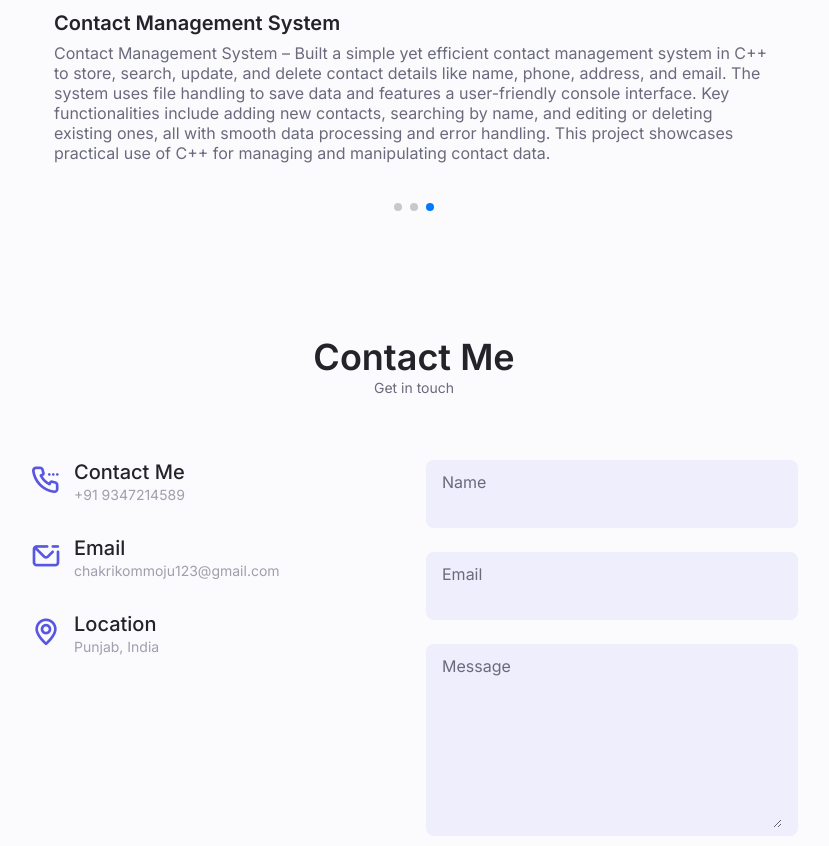
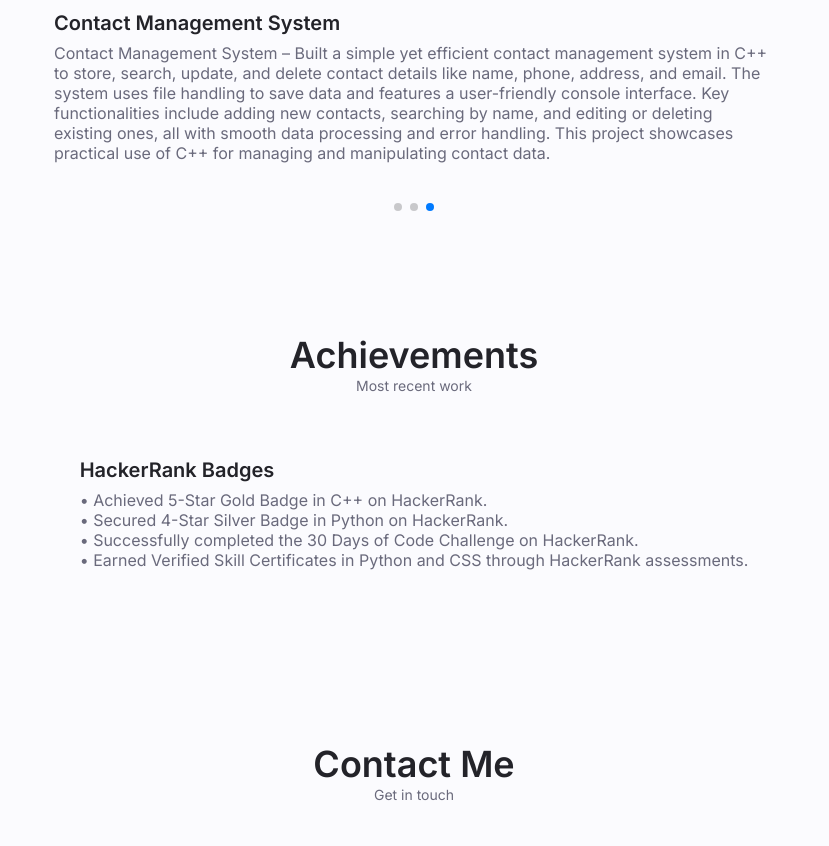
Before and after one commit to Chakradhar-0208/Portfolio, a plain HTML site: page index.html in a window 1280 px wide. Shown: the part 4579-5425 px from the top of the page, without its empty margins (226-1055 px from the left). Drawn offline with nearby package versions, Linux system fonts and the light colour scheme.

Commit message:
Added Achievements

```diff
--- a/index.html
+++ b/index.html
@@ -431,48 +431,7 @@
                           ></i>
                           <p>Scored an aggregate of 7.65 CGPA till now.</p>
                         </li>
-                        <!-- <li class="services__modal-service">
-                          <i
-                            class="uil uil-check-circle services__modal-icon"
-                          ></i>
-                          <!-- <p>
-                            Student coordinator in media and
-                            publication club of the college.
-                          </p> -->
-                        <!-- </li>
-                        <li class="services__modal-service">
-                          <i
-                            class="uil uil-check-circle services__modal-icon"
-                          ></i> -->
-                          <!-- <p>
-                            Club Advisor for GeekHub.
-                          </p> -->
-                        <!-- </li>
-                        <li class="services__modal-service">
-                          <i
-                            class="uil uil-check-circle services__modal-icon"
-                          ></i> -->
-                          <!-- <p>
-                            CodeBlaze hackathon winners under open innovation.
-                          </p> -->
-                        <!-- </li>
-                        <li class="services__modal-service">
-                          <i
-                            class="uil uil-check-circle services__modal-icon"
-                          ></i> -->
-                          <!-- <p>
-                            Runners in Edu-Vitality Hackathon in the track of AI in Education.
-                          </p> -->
-                        <!-- </li>
-                        <li class="services__modal-service">
-                          <i
-                            class="uil uil-check-circle services__modal-icon"
-                          ></i> -->
-                          <!-- <p>
-                            Finalist in Dark Pattern Buster Hackathon conducted by Department of Consumer Affairs of India.
-                          </p> -->
-                        <!-- </li>
-                         -->
+
                       </ul>
                     </div>
                   </div>
@@ -552,6 +511,16 @@
               </div>
 
             </div>
+            <!-- Certificate 6 -->
+            <div class="portfolio__content grid swiper-slide">
+              <img src="assets/img/css-certificate.png" class="portfolio__img" />
+              <div class="portfolio__data">
+                <h3 class="portfolio__title">HackerRank</h3>
+                <p class="portfolio__description">
+                  Successfully completed the CSS (Basic) course on HackerRank.
+                </p>
+              </div>
+            </div>
             <!-- Certificate 4 -->
             <div class="portfolio__content grid swiper-slide">
               <img src="assets/img/computer_networks.jpeg" class="portfolio__img" />
@@ -572,6 +541,7 @@
                 </p>
               </div>
             </div>
+
 
 
 
@@ -607,20 +577,7 @@
                 <h3 class="portfolio__title">Video Game Sales Dashboard
                 </h3>
                 <p class="portfolio__description">Designed an interactive Video Game Sales Dashboard using Microsoft Excel, enabling users to effectively visualize and analyze global sales data across multiple platforms and genres. The dashboard includes dynamic charts, slicers, and pivot tables for filtering by year, region, and publisher. Implemented automated data summaries, conditional formatting, and clean UI elements to enhance usability and decision-making. Emphasized data integrity through structured data cleaning and consistent formatting to support accurate reporting and insights.</p>
-                <!-- <a
-                  href="https://github.com/Venkateeshh/DarkSurfer-Extension"
-                  class="button button--flex button--small portfolio__button"
-                >
-                  GitHub Repository
-                  <i class="uil uil-external-link-alt button__icon"></i>
-                </a>
-                <a
-                  href="https://darksurfer.streamlit.app/"
-                  class="button button--flex button--small portfolio__button"
-                >
-                  See Live
-                  <i class="uil uil-external-link-alt button__icon"></i>
-                </a> -->
+
               </div>
             </div>
             <!-- ------------------------portfollio 2-------------------- -->
@@ -640,20 +597,7 @@
 <br>
 Website Link: <span><a  style="color: rgb(107, 107, 107);text-decoration: underline;" href="https://theobroma-clone.vercel.app/">theobroma-clone.vercel.app</a></span>
                 </p>
-                <!--<a
-                  href="https://github.com/Venkateeshh/Weather-App"
-                  class="button button--flex button--small portfolio__button"
-                >
-                  GitHub Repository
-                  <i class="uil uil-external-link-alt button__icon"></i>
-                </a>
-                <a
-                  href="https://venkateeshh.github.io/Weather-App/"
-                  class="button button--flex button--small portfolio__button"
-                >
-                  See Live
-                  <i class="uil uil-external-link-alt button__icon"></i>
-                </a> -->
+
               </div>
             </div>
 
@@ -666,82 +610,11 @@ Website Link: <span><a  style="color: rgb(107, 107, 107);text-decoration: underl
                 <p class="portfolio__description">
                   Contact Management System – Built a simple yet efficient contact management system in C++ to store, search, update, and delete contact details like name, phone, address, and email. The system uses file handling to save data and features a user-friendly console interface. Key functionalities include adding new contacts, searching by name, and editing or deleting existing ones, all with smooth data processing and error handling. This project showcases practical use of C++ for managing and manipulating contact data.
                 </p>
-                <!-- <a
-                  href="https://github.com/Venkateeshh/Spotify-Clone"
-                  class="button button--flex button--small portfolio__button"
-                >
-                  GitHub Repository
-                  <i class="uil uil-external-link-alt button__icon"></i>
-                </a>
-                <a
-                  href="https://venkateeshh.github.io/Spotify-Clone/"
-                  class="button button--flex button--small portfolio__button"
-                >
-                  See Live
-                  <i class="uil uil-external-link-alt button__icon"></i>
-                </a> -->
+
               </div>
             </div>
-            <!-- ------------------------portfollio 4-------------------- -->
-            <!-- <div class="portfolio__content grid swiper-slide">
-              <img src="assets/img/portfolio3.png" class="portfolio__img" />
 
-              <div class="portfolio__data">
-                <h3 class="portfolio__title">Language Translator</h3>
-                <p class="portfolio__description">
-                  This language translator web app is a user-friendly tool built
-                  with HTML, CSS, and JavaScript. It leverages Google Translate
-                  API to seamlessly translate text between multiple languages.
-                  The app features a simple interface, ensuring smooth
-                  performance across devices..
-                </p>
-                <a
-                  href="https://github.com/Venkateeshh/Js-Language-Translator"
-                  class="button button--flex button--small portfolio__button"
-                >
-                  GitHub Repository
-                  <i class="uil uil-external-link-alt button__icon"></i>
-                </a>
-                <a
-                  href="https://venkateeshh.github.io/Js-Language-Translator/"
-                  class="button button--flex button--small portfolio__button"
-                >
-                  See Live
-                  <i class="uil uil-external-link-alt button__icon"></i>
-                </a>
-              </div>
-            </div> -->
 
-            <!-- ------------------------portfollio 5-------------------- -->
-            <!-- <div class="portfolio__content grid swiper-slide">
-              <img src="assets/img/portfolio4.png" class="portfolio__img" />
-
-              <div class="portfolio__data">
-                <h3 class="portfolio__title">Sorting Visualizer</h3>
-                <p class="portfolio__description">
-                  Sorting Visualizer is a Java-based project that allows users
-                  to visualize various sorting algorithms in action using a
-                  Graphical User Interface (GUI). It provides an interactive and
-                  educational way to understand how different sorting algorithms
-                  work by visually demonstrating their step-by-step sorting
-                  process.
-                </p>
-                <a
-                  href="https://github.com/Venkateeshh/Sorting-Visualizer"
-                  class="button button--flex button--small portfolio__button"
-                >
-                  GitHub Repository
-                  <i class="uil uil-external-link-alt button__icon"></i>
-                </a>
-                <a
-                  href="https://www.linkedin.com/posts/venkatesh-kamath-_algorithmdesign-sortingvisualizer-javaprojects-activity-7095437035125043200-fWDl?utm_source=share&utm_medium=member_desktop"
-                  class="button button--flex button--small portfolio__button"
-                >
-                  See Live
-                  <i class="uil uil-external-link-alt button__icon"></i>
-                </a>
-              </div>
-            </div> -->
           </div>
 
           <!-- add arrows -->
@@ -756,7 +629,30 @@ Website Link: <span><a  style="color: rgb(107, 107, 107);text-decoration: underl
         </div>
       </section>
 
+       <!--- ======================= Acheivements ==================-->
+       <section class="summer_training" id="summer_training">
+        <h2 class="section__title">Achievements</h2>
+        <span class="section__subtitle">Most recent work</span>
 
+        <div class="portfolio__containers contsainer">
+          <!-- Summer Training 1 -->
+          <div class="portfolio__content grid training__content">
+            <!-- <img src="assets/img/C++_DSA.png" class="portfolio__img" /> -->
+            <div class="training__data">
+              <h3 class="portfolio__title">HackerRank Badges</h3>
+              <p class="portfolio__description">
+                • Achieved 5-Star Gold Badge in C++ on HackerRank. <br>
+
+                • Secured 4-Star Silver Badge in Python on HackerRank. <br>
+
+                • Successfully completed the 30 Days of Code Challenge on HackerRank. <br>
+
+                • Earned Verified Skill Certificates in Python and CSS through HackerRank assessments.
+              </p>
+            </div>
+          </div>
+        </div> <!-- portfolio__container -->
+      </section>
 
 
 
@@ -862,23 +758,7 @@ Website Link: <span><a  style="color: rgb(107, 107, 107);text-decoration: underl
             </li>
           </ul>
 
-          <!-- <div class="footer__socials">
-            <a
-              href="https://www.instagram.com/akshayrao_9/"
-              class="footer__social"
-              target="__blank"
-            >
-            <i class="fa-brands fa-instagram"></i>
-            </a>
 
-            <a
-              href="https://twitter.com/Venkateeshhh"
-              target="__blank"
-              class="footer__social"
-            >
-            <i class="fa-brands fa-x-twitter"></i>sfwaeffwe
-            </a>
-          </div> -->
         </div>
 
         <p class="footer__copy">&#169; Chakradhar. All right reserved</p>
```
